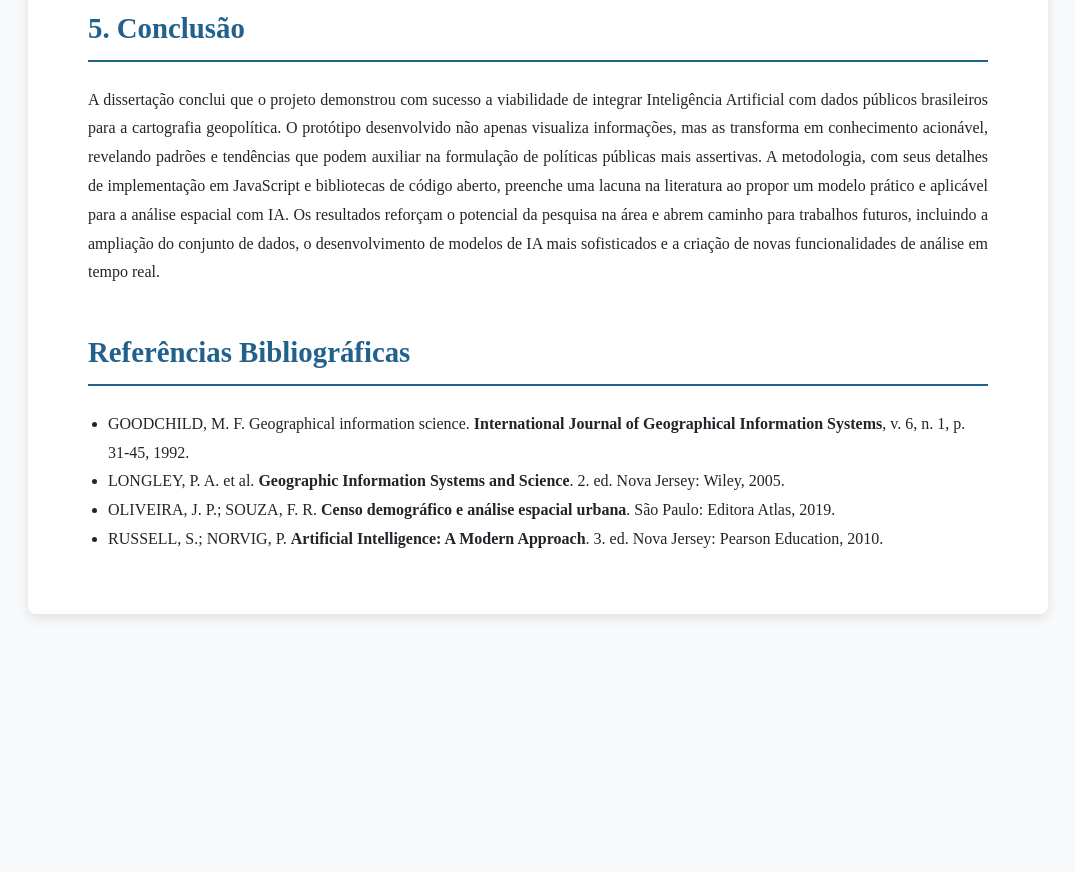
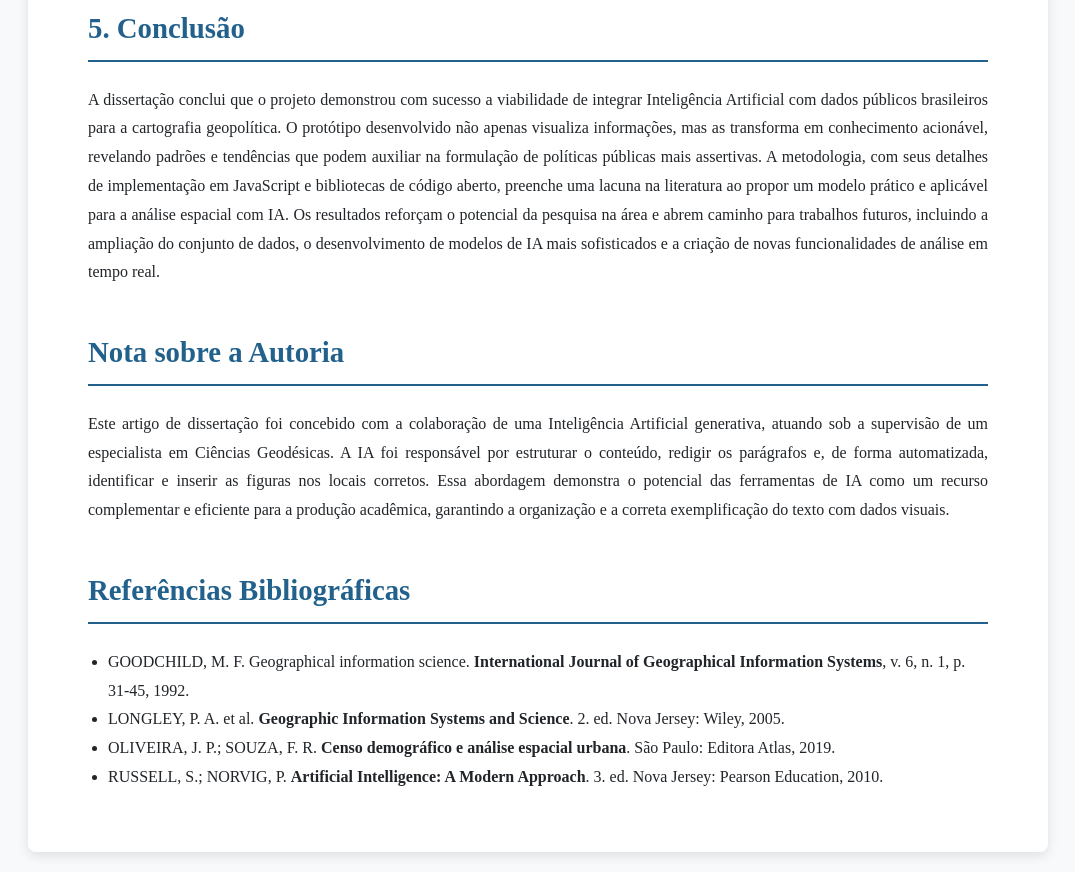
Before and after one commit to mosarbotelho/ArtigoPos, a plain HTML site: page index.html in a window 1280 px wide. Shown: the part 8498-9370 px from the top of the page, without its empty margins (102-1177 px from the left). Before the commit the page ends 9132 px from the top, so only its background shows below. Drawn offline with Linux system fonts and the light colour scheme; files whose address does not match are found by name.

Commit message:
Update index.html

```diff
--- a/index.html
+++ b/index.html
@@ -145,7 +145,7 @@
             <figcaption class="figure-caption">Figura 1: Distribuição da População nos Estados do Brasil.</figcaption>
         </figure>
         <figure>
-            <img class="lazy-load-img" data-filename="Mapa_RendaMedia.png" alt="Mapa de Renda Média no Brasil.">
+            <img class="lazy-load-img" data-filename="Mapa_RendaMedia.png" alt="Mapa de Renda Média por Estado no Brasil.">
             <figcaption class="figure-caption">Figura 2: Distribuição da Renda Média por Estado no Brasil.</figcaption>
         </figure>
         <figure>
@@ -186,6 +186,11 @@
     </section>
 
     <section>
+        <h2>Nota sobre a Autoria</h2>
+        <p>Este artigo de dissertação foi concebido com a colaboração de uma Inteligência Artificial generativa, atuando sob a supervisão de um especialista em Ciências Geodésicas. A IA foi responsável por estruturar o conteúdo, redigir os parágrafos e, de forma automatizada, identificar e inserir as figuras nos locais corretos. Essa abordagem demonstra o potencial das ferramentas de IA como um recurso complementar e eficiente para a produção acadêmica, garantindo a organização e a correta exemplificação do texto com dados visuais.</p>
+    </section>
+
+    <section>
         <h2>Referências Bibliográficas</h2>
         <ul>
             <li>GOODCHILD, M. F. Geographical information science. <strong>International Journal of Geographical Information Systems</strong>, v. 6, n. 1, p. 31-45, 1992.</li>
@@ -207,13 +212,11 @@ document.addEventListener('DOMContentLoaded', () => {
         const imgPathInFolder = folder + filename;
         const imgPathInRoot = filename;
 
-        // Tenta carregar a imagem na subpasta 'imagens' primeiro
         const imgTest = new Image();
         imgTest.onload = () => {
             img.src = imgPathInFolder;
         };
         imgTest.onerror = () => {
-            // Se falhar, tenta carregar no diretório raiz
             img.src = imgPathInRoot;
         };
         imgTest.src = imgPathInFolder;
```
